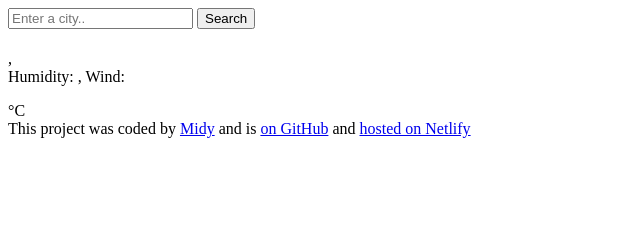
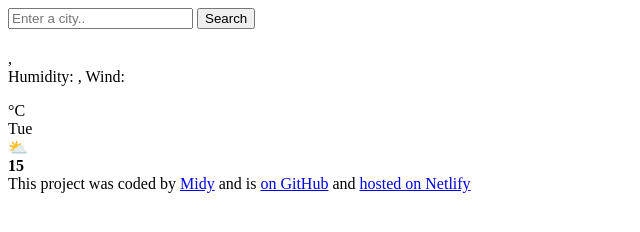
Before and after one commit to Golden-midy/my-project, a website built with Parcel: page index.html in a window 1280 px wide. Shown: the whole page, without its empty margins (0-640 px from the left). Built offline with nearby package versions, Linux system fonts and the light colour scheme; no server answers.

Commit message:
added forecast

```diff
--- a/index.html
+++ b/index.html
@@ -34,7 +34,7 @@
             <h1 class="current-city" id="city"></h1>
             <p class="current-details">
               <span id="time"></span>, <span id="description"></span>  <br />
-              Humidity: <strong class="weather-app-details" id="humidity"></strong>, Wind: <strong id="wind-speed"></strong>
+              Humidity: <strong  id="humidity"></strong>, Wind: <strong id="wind-speed"></strong>
             </p>
           </div>
           <div class="current-temperature">
@@ -42,6 +42,14 @@
             </div>
             <div class="current-temperature-value" id="temperature"></div>
             <div class="current-temperature-unit">°C</div>
+          </div>
+        </div>
+        <div class="weather-forecast">
+          <div class="weather-forecast-day">
+            <div class="weather-forecast-date">Tue</div>
+            <div class="weather-forecast-icon">⛅</div>
+            <div class="weather-forecast-temperatures"></div>
+            <div class="weather-forecast-temperature"> <strong>15</strong></div>
           </div>
         </div>
       </main>
--- a/src/index.css
+++ b/src/index.css
@@ -62,7 +62,7 @@ main {
   font-weight: 500;
 }
 
-.weather-app-details strong {
+ strong {
   color: #f65282;
 }
 
@@ -87,6 +87,9 @@ main {
 }
 
 .current-temperature-value {
+  display: flex;
+  justify-content: right;
+  text-align: right;
   margin-top: 6px;
   font-size: 28px;
 }
@@ -94,6 +97,32 @@ main {
   display: flex;
   justify-content: right;
   text-align: right;
+}
+.weather-forecast{
+  display: flex;
+  justify-content: space-around;
+  margin-top: 30px;
+}
+.weather-forecast-date{
+  text-align: center;
+  color: rgba(39, 33, 66, 0.4);
+font-size: 16px;
+line-height: 20px;
+margin-bottom: 10px;
+}
+.weather-forecast-icon{
+  font-size: 38px;
+  text-align: center;
+}
+.weather-forecast-temperatures{
+  text-align:center;
+  margin-top: 10px;
+  color: #f65282;
+  display: flex;
+  justify-content: center;
+}
+.weather-forecast-temperature{
+  padding: 0 10px;
 }
 
 footer {
```
